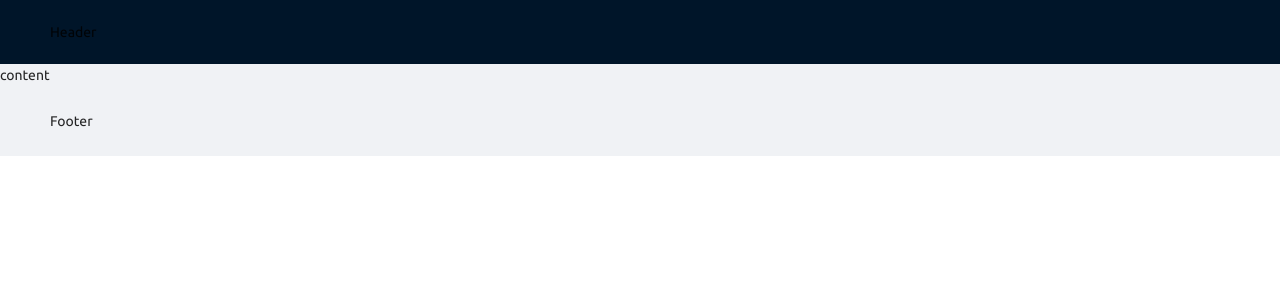
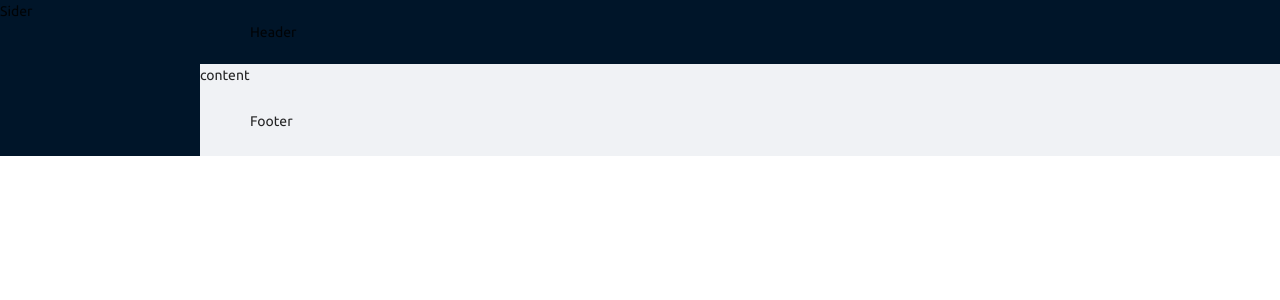
Before and after one commit to cojamru/konjak, a React (Vite) app in the folder client/: page / in a window 1280 px wide. Shown: the top 300 px of the page. Built offline with nearby package versions, Linux system fonts and the light colour scheme.

Commit message:
добавил сайдер

```diff
--- a/client/src/layouts/CMSLayout/CMSLayout.tsx
+++ b/client/src/layouts/CMSLayout/CMSLayout.tsx
@@ -1,7 +1,7 @@
 import { Layout } from 'antd';
 
 import style from './CMSLayout.module.scss';
-import { CMSLayoutHeader, CMSLayoutFooter } from './components';
+import { CMSLayoutHeader, CMSLayoutFooter, CMSLayoutSider } from './components';
 
 const { Content } = Layout;
 
@@ -14,11 +14,14 @@ export const CMSLayout: React.FC<PropsType> = props => {
 
   return (
     <Layout className={style.CMSLayout}>
-      <CMSLayoutHeader />
+      <CMSLayoutSider />
+      <Layout>
+        <CMSLayoutHeader />
 
-      <Content>{children}</Content>
+        <Content>{children}</Content>
 
-      <CMSLayoutFooter />
+        <CMSLayoutFooter />
+      </Layout>
     </Layout>
   );
 };
--- /dev/null
+++ b/client/src/layouts/CMSLayout/components/CMSLayoutSider.module.scss
@@ -0,0 +1,3 @@
+.CMSLayoutSider{
+
+}
--- /dev/null
+++ b/client/src/layouts/CMSLayout/components/CMSLayoutSider.tsx
@@ -0,0 +1,13 @@
+import { Layout } from 'antd';
+
+import style from './CMSLayoutSider.module.scss';
+
+const { Sider } = Layout;
+
+type PropsType = {
+  //
+};
+
+export const CMSLayoutSider: React.FC<PropsType> = () => {
+  return <Sider className={style.CMSLayoutSider}>Sider</Sider>;
+};
--- a/client/src/layouts/CMSLayout/components/index.ts
+++ b/client/src/layouts/CMSLayout/components/index.ts
@@ -1,2 +1,3 @@
 export * from './CMSLayoutFooter';
 export * from './CMSLayoutHeader';
+export * from './CMSLayoutSider';
```
